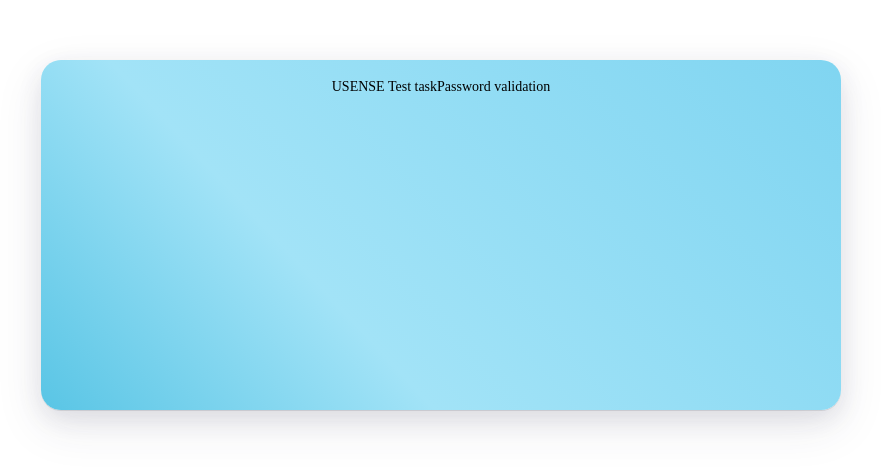
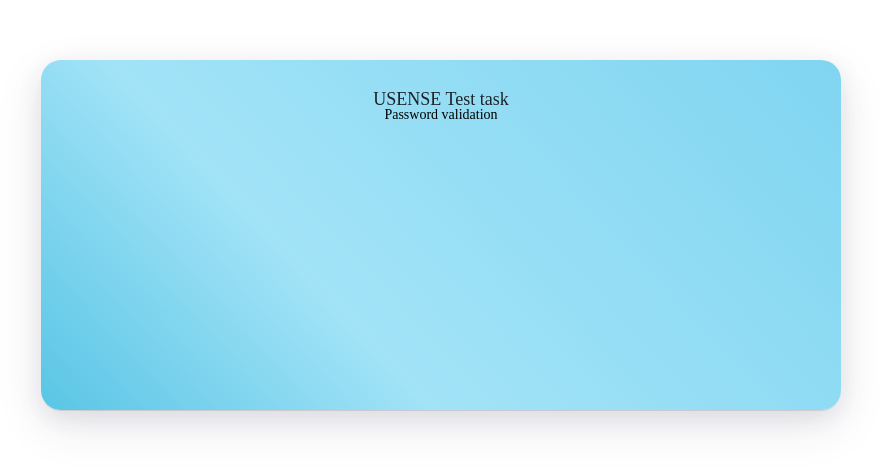
Before and after one commit to vik-tsyplakov/u-task, an Angular app in the folder angular-utask/: page / in a window 1280 px wide. Shown: the part 125-594 px from the top of the page, without its empty margins (199-1080 px from the left). Built offline with nearby package versions, Linux system fonts and the light colour scheme.

Commit message:
styled-title-of-AppComponent

```diff
--- a/angular-utask/src/app/app.component.css
+++ b/angular-utask/src/app/app.component.css
@@ -5,13 +5,13 @@
   align-items: center;
 }
 .container {
+  display: block;
   width: 100%;
   max-width: 800px;
   min-height: 350px;
   max-height: 500px;
   padding: 20px;
-  display: flex;
-  justify-content: center;
+  text-align: center;
   background: rgb(89, 197, 229);
   background: linear-gradient(
     47deg,
@@ -21,6 +21,10 @@
   );
   box-shadow: rgba(17, 17, 26, 0.1) 0px 1px 0px,
     rgba(53, 53, 86, 0.1) 0px 8px 24px, rgba(48, 48, 82, 0.1) 0px 16px 48px;
-
   border-radius: 20px;
 }
+.title {
+  font-size: 18px;
+  color: rgb(30, 35, 42);
+  margin-top: 10px;
+}
--- a/angular-utask/src/app/app.component.html
+++ b/angular-utask/src/app/app.component.html
@@ -1,6 +1,6 @@
 <div class="app">
   <div class="container">
-    <h1>USENSE Test task</h1>
+    <h1 class="title">USENSE Test task</h1>
     <app-password-validation></app-password-validation>
   </div>
 </div>
```
